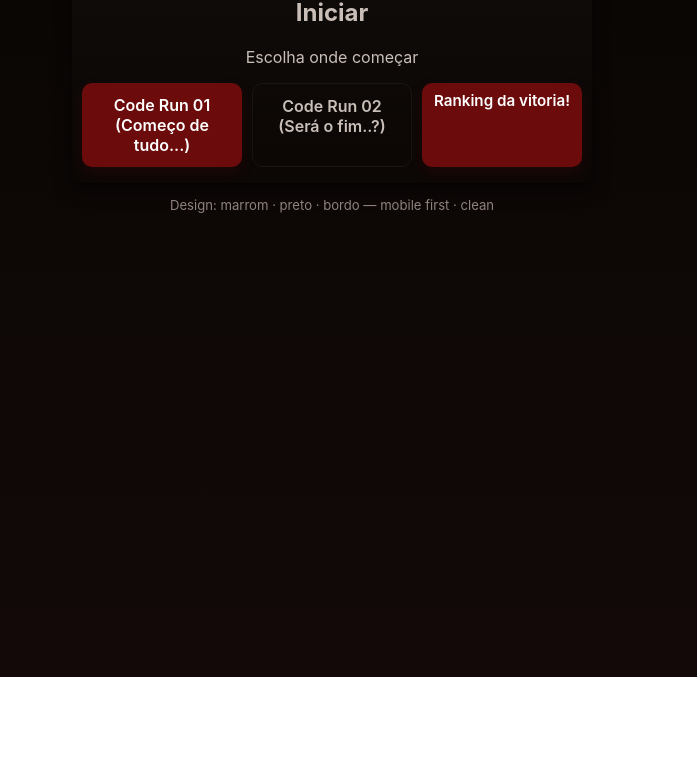
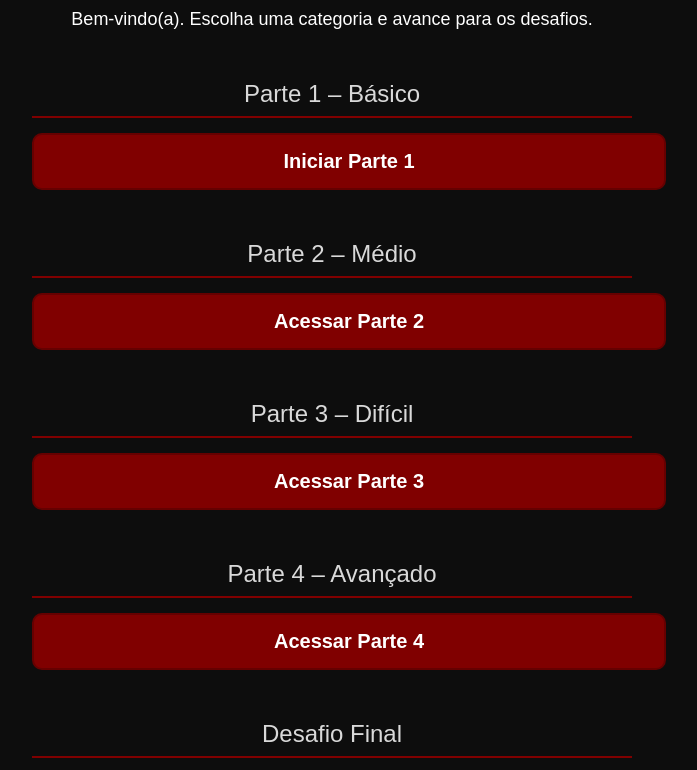
Before and after one commit to bl4ckzin190/coderunn, a website: page index.html in a window 1280 px wide. Shown: the part 123-893 px from the top of the page, without its empty margins (308-1005 px from the left). Before the commit the page ends 800 px from the top, so only its background shows below. Drawn offline with Linux system fonts and the light colour scheme.

Commit message:
Update index.html

```diff
--- a/index.html
+++ b/index.html
@@ -1,29 +1,102 @@
-<!doctype html>
-<html lang="pt-BR">
+<!DOCTYPE html>
+<html lang="pt-br">
 <head>
-  <meta charset="utf-8" />
-  <meta name="viewport" content="width=device-width,initial-scale=1" />
-  <title>CODE RUN!</title>
-  <link rel="stylesheet" href="style.css">
+    <meta charset="UTF-8">
+    <title>Início</title>
+    <style>
+        body {
+            background: #0d0d0d;
+            color: white;
+            font-family: Arial, sans-serif;
+            text-align: center;
+            padding: 40px;
+        }
+
+        h1 {
+            font-size: 36px;
+            margin-bottom: 10px;
+            color: #b30000;
+        }
+
+        p {
+            font-size: 18px;
+            margin-bottom: 30px;
+        }
+
+        .container {
+            max-width: 600px;
+            margin: 0 auto;
+        }
+
+        .btn {
+            display: block;
+            width: 100%;
+            margin: 15px 0;
+            padding: 15px;
+            background: #800000;
+            color: white;
+            text-decoration: none;
+            font-size: 20px;
+            font-weight: bold;
+            border-radius: 10px;
+            transition: 0.25s;
+            border: 2px solid #660000;
+        }
+
+        .btn:hover {
+            background: #b30000;
+            transform: scale(1.05);
+        }
+
+        .section-title {
+            margin-top: 50px;
+            font-size: 24px;
+            color: #d9d9d9;
+            border-bottom: 2px solid #800000;
+            padding-bottom: 8px;
+        }
+
+        footer {
+            margin-top: 50px;
+            font-size: 14px;
+            opacity: 0.7;
+        }
+
+        /* Responsivo */
+        @media screen and (max-width: 500px) {
+            h1 { font-size: 28px; }
+            .btn { font-size: 18px; padding: 12px; }
+        }
+    </style>
 </head>
 <body>
-  <main class="wrap">
-    <header class="top">
-      <h1 class="brand">Code run!</h1>
-      <p class="tag">Code Run (play now)/p>
-    </header>
 
-    <section class="card center">
-      <h2>Iniciar</h2>
-      <p class="muted">Escolha onde começar</p>
-      <div class="actions">
-        <a class="btn" href="parte1.html">Code Run 01 (Começo de tudo...)</a>
-        <a class="btn outline" href="repertorios.html">Code Run 02 (Será o fim..?)</a>
-        <a class="btn small" href="ranking.html">Ranking da vitoria!</a>
-      </div>
-    </section>
+    <div class="container">
+        <h1>Sistema de Desafios</h1>
+        <p>Bem-vindo(a). Escolha uma categoria e avance para os desafios.</p>
 
-    <footer class="foot muted">Design: marrom · preto · bordo — mobile first · clean</footer>
-  </main>
+        <div class="section-title">Parte 1 – Básico</div>
+        <a href="parte1.html" class="btn">Iniciar Parte 1</a>
+
+        <div class="section-title">Parte 2 – Médio</div>
+        <a href="parte2.html" class="btn">Acessar Parte 2</a>
+
+        <div class="section-title">Parte 3 – Difícil</div>
+        <a href="parte3.html" class="btn">Acessar Parte 3</a>
+
+        <div class="section-title">Parte 4 – Avançado</div>
+        <a href="parte4.html" class="btn">Acessar Parte 4</a>
+
+        <div class="section-title">Desafio Final</div>
+        <a href="desafio-simbolos.html" class="btn">Resolver Enigma Final</a>
+
+        <div class="section-title">Ranking</div>
+        <a href="ranking.html" class="btn">Ver Ranking</a>
+    </div>
+
+    <footer>
+        Desenvolvido para seu sistema de desafios.
+    </footer>
+
 </body>
 </html>
```
